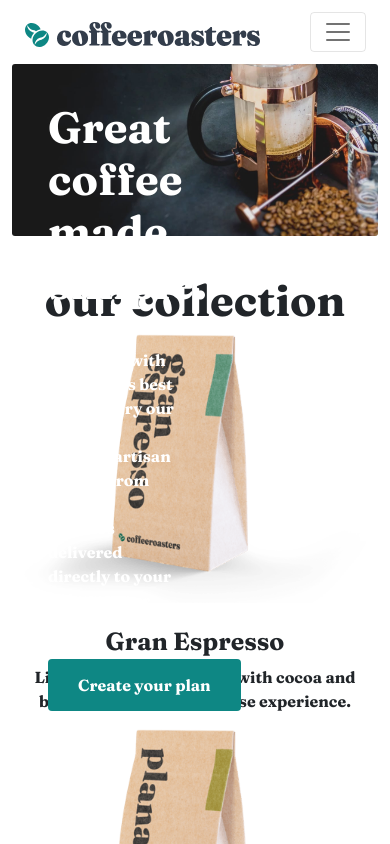
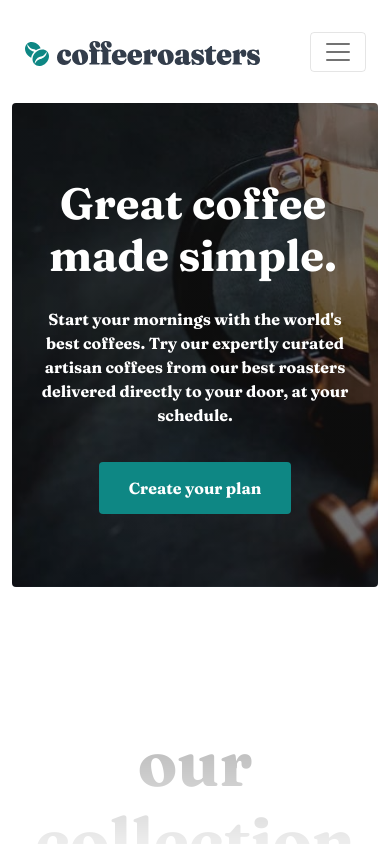
Before and after one commit to GuppyForLife/CoffeeRoastersReact, a React (Create React App) app: page / in a window 390 px wide. Shown: the top 844 px of the page. Built offline with nearby package versions, Linux system fonts and the light colour scheme.

Commit message:
homepage design complete - mobile responsive

```diff
--- a/src/App.css
+++ b/src/App.css
@@ -1,18 +1,23 @@
 @import url('https://fonts.googleapis.com/css2?family=Fraunces:wght@700&display=swap');
+
 .App {
     font-family: 'Fraunces';
+    height: 100%;
 }
 
 .button {
-    background-color: #0e8784; /* Green */
+    background-color: #0e8784;
     border-radius: 4px;
     border: none;
     color: white;
     padding: 14px 30px;
     text-align: center;
     display: inline-block;
-    font-size: 16px;
-  }
+}
+
+.header{
+    margin: 1.5%;
+}
 
 .footer {
     background-color: #333D4B;
@@ -28,6 +33,16 @@
     padding-left: 2%;
 }
 
+
+.home-hero-img{
+    background-image: linear-gradient(rgba(0,0,0,0.5), rgba(0,0,0,0.5)),
+    url('/public/assets/home/desktop/image-hero-coffeepress.jpg');
+    height: 100%;
+    position: relative;
+    background-size: cover;
+    background-position: center;
+    background-repeat: no-repeat;
+}
 .home-jumbotron-header{
     padding-top: 6%;
     padding-left: 6%;
@@ -37,16 +52,22 @@
     padding-top: 2%;
     padding-left: 6%;
     padding-right: 55%;
-    font-size: 16px;
 }
 .home-jumbotron-button{
     margin-left: 6%;
     margin-top: 2%;
+    margin-bottom: 7%;
 }
 
 .collection-spacing{
-    padding-top: 10%;
-    padding-bottom: 10%;
+    padding-top: 15%;
+    padding-bottom: 20%;
+}
+.collection-header{
+    font-size: 183px;
+    background: linear-gradient(rgba(0,0,0,0.3), rgba(0,0,0,0.0));
+    background-clip: text;
+    color: transparent;
 }
 
 .choose-us-par-spacing{
@@ -62,9 +83,17 @@
     padding-top: 10%;
 }
 
-.choose-us-col-color{
+.choose-us-col1{
     background-color: #0e8784;
-    margin-top: -60%;
+    margin-top: -63%;
+}
+.choose-us-col2{
+    background-color: #0e8784;
+    margin-top: -63%;
+}
+.choose-us-col3{
+    background-color: #0e8784;
+    margin-top: -63%;
 
 }
 .choose-us-col-img{
@@ -100,22 +129,6 @@
     padding-left: 5%;
     padding-bottom: 5%;
 }
-.dot {
-    height: 25px;
-    width: 25px;
-    background-color: white;
-    border-style: solid;
-    border-color: #0E8784;
-    border-radius: 50%;
-    border-width: 2px;
-    display: inline-block;
-}
-.h-line{
-      width: 100%;
-      height: 1px;
-      background: #fdd6ba;
-      margin-top: -5%;
-}
 .emptySpaceFor3{
     margin-top: -5%;
 }
@@ -131,3 +144,111 @@
 .howitworks-par{
     padding-right: 13%;
 }
+
+@media screen and (max-width:768px){
+    .App{
+        text-align: center;
+    }
+
+    .header{
+        margin: 6%;
+    }
+
+    .home-jumbotron-header{
+        padding-top: 20%;
+        padding-left: 5%;
+        padding-right: 6%;
+    }
+    .home-jumbotron-text{
+        padding-top: 5%;
+        padding-left: 6%;
+        padding-right: 6%;
+    }
+    .home-jumbotron-button{
+        margin-left: 6%;
+        margin-right: 6%;
+        margin-top: 5%;
+        margin-bottom: 20%;
+    }
+
+    .collection-header{
+        font-size: 65px;
+        margin-bottom: 20%;
+    }
+    .collection-spacing{
+        padding-top: 40%;
+        padding-bottom: 10%;
+    }
+    .collection-col-header{
+        margin-bottom: 5%;
+    }
+    .collection-col-par{
+        margin: 10%;
+        margin-top: 5%;
+        margin-bottom: 30%;
+    }
+
+    .choose-us-par-spacing{
+        padding-left: 10%;
+        padding-right: 10%;
+        padding-top: 5%;
+        padding-bottom: 150%;
+    }
+    .choose-us-heading{
+        padding-top: 15%;
+    }
+    .choose-us-col1{
+        background-color: #0e8784;
+        margin-top: -155%;
+    }
+    .choose-us-col2{
+        background-color: #0e8784;
+        margin-top: -51%;
+    }
+    .choose-us-col3{
+        background-color: #0e8784;
+        margin-top: 0%;
+    }
+
+    .howitworks-header{
+        padding-bottom: 3%;
+        padding-right: 0%;
+    }
+    .howitworks-par{
+        padding-right: 0%;
+    }
+    .howitworks-num{
+        font-size: 75px;
+        padding-top: 10%;
+        padding-bottom: 2%;
+    }
+    .howitworks-row{
+        padding-top: 10%;
+        padding-bottom: 2%;
+    }
+    .howitworks-row2{
+        padding-bottom: 8%;
+    }
+    .howitworks-button-mobile{
+        margin-bottom: 15%;
+    }
+}
+
+@media screen and (min-width:769px){
+    .dot {
+        height: 25px;
+        width: 25px;
+        background-color: white;
+        border-style: solid;
+        border-color: #0E8784;
+        border-radius: 50%;
+        border-width: 2px;
+        display: inline-block;
+    }
+    .h-line{
+        width: 100%;
+        height: 1px;
+        background: #fdd6ba;
+        margin-top: -5%;
+  }
+}
--- a/src/Components/HeaderComponent.js
+++ b/src/Components/HeaderComponent.js
@@ -20,7 +20,7 @@
 
     render(){
         return(
-            <div className='container header' style={{'padding-top':'1%', 'padding-bottom':'1%'}}>
+            <div className='container header' >
             <Navbar light expand='md'>
                 <NavbarBrand>
                     <img src="assets/shared/desktop/logo.svg"/>
--- a/src/Components/HomeComponent.js
+++ b/src/Components/HomeComponent.js
@@ -5,8 +5,8 @@
     return(
         <div className=" col-md-3">
             <img src={coffee.image} className=" img-fluid" /><br></br><br></br>
-            <h2 className=" text-center">{coffee.title}</h2>
-            <p className="text-center">{coffee.description}</p>
+            <h2 className=" text-center collection-col-header display-6">{coffee.title}</h2>
+            <p className="text-center collection-col-par">{coffee.description}</p>
         </div>
     );
 }
@@ -17,19 +17,18 @@
 
     return(
         <div className="container">
-            <div className="card text-white border-0" style={{'padding-bottom':'1%'}} >
-                <img src="assets/home/desktop/image-hero-coffeepress.jpg" className="card-img" />
-                <div className="card-img-overlay">
-                    <h1 className="card-title display-1 home-jumbotron-header">Great coffee made simple.</h1>
-                    <p className="card-text home-jumbotron-text">Start your mornings with the world's best coffees. Try our expertly curated artisan coffees from our best roasters delivered directly to your door, at your schedule.</p>
-                    <button type="button" className="button home-jumbotron-button">Create your plan</button>
+            <div className=" home-hero-img rounded">
+                <div className="text-white">
+                    <h1 className=" home-jumbotron-header display-1">Great coffee made simple.</h1>
+                    <p className="home-jumbotron-text ">Start your mornings with the world's best coffees. Try our expertly curated artisan coffees from our best roasters delivered directly to your door, at your schedule.</p>
+                    <button type="button" className=" button home-jumbotron-button" >Create your plan</button>
                 </div>
             </div>
             <div className=" container-fluid">
                 <div className="row collection-spacing">
                     <div className="col">
-                        <h1 className="text-center display-1">our collection</h1>
-                        <div className="row">
+                        <h1 className="text-center collection-header">our collection</h1>
+                        <div className="row" style={{'marginTop':'-7%'}}>
                             <RenderCoffee coffee={coffeeCollection[0]} />
                             <RenderCoffee coffee={coffeeCollection[1]} />
                             <RenderCoffee coffee={coffeeCollection[2]} />
@@ -40,7 +39,7 @@
             </div>
             <div className="container-fluid">
                 <div className="row">
-                    <div className="col rounded text-center choose-us-col       text-white ">
+                    <div className="col rounded text-center choose-us-col text-white ">
                         <h1 className=" choose-us-heading">Why choose us?</h1>
                         <p className="choose-us-par-spacing">A large part of our role is choosing which particular coffees will be featured in our range. This means working closely with the best coffee growers to give you a more impactful experience on every level.</p>
                     </div>
@@ -49,21 +48,21 @@
             <div className=" container-fluid">
                 <div className="row text-center text-white choose-us-card-row ">
                     <div className="col-md">
-                        <div className="choose-us-col-color rounded">
+                        <div className="choose-us-col1 rounded">
                             <img src="assets/home/desktop/icon-coffee-bean.svg" className=" img-fluid choose-us-col-img"/>
                             <h5 className=" choose-us-col-header">Best Quality</h5>
                             <p className=" choose-us-col-par">Discover an endless variety of the world's best artisan coffee from each of our roasters.</p>
                         </div>
                     </div>
                     <div className="col-md">
-                        <div className="choose-us-col-color rounded">
+                        <div className="choose-us-col2 rounded">
                             <img src="assets/home/desktop/icon-gift.svg" className=" img-fluid choose-us-col-img"/>
                             <h5 className=" choose-us-col-header">Exclusive Benefits</h5>
                             <p className=" choose-us-col-par">Special offers and swag when you subscribe, including 30% off your first shipment.</p>
                         </div>
                     </div>
                     <div className="col-md">
-                        <div className="choose-us-col-color rounded">
+                        <div className="choose-us-col3 rounded">
                             <img src="assets/home/desktop/icon-truck.svg" className=" img-fluid choose-us-col-img-truck"/>
                             <h5 className=" choose-us-col-header">Free shipping</h5>
                             <p className=" choose-us-col-par">We cover the cost and coffee is delivered fast. Peak freshness: guaranteed.</p>
@@ -79,26 +78,26 @@
                     <div className="col-md">
                         <span className="dot"></span>
                         <div className="h-line"></div>
-                        <h1 className=" display-3 howitworks-num">01</h1>
+                        <h1 className=" howitworks-num">01</h1>
                         <h2 className=" howitworks-header">Pick your coffee</h2>
                         <p className=" howitworks-par">Select from our evolving range of artisan coffees. Our beans are ethically sourced and we pay fair prices for them. There are new coffees in all profiles every month for you to try out.</p>
                     </div>
                     <div className="col-md">
                         <span className="dot"></span>
                         <div className="h-line"></div>
-                        <h1 className=" display-3 howitworks-num">02</h1>
+                        <h1 className="howitworks-num">02</h1>
                         <h2 className=" howitworks-header">Choose the frequency</h2>
                         <p className=" howitworks-par">Customize your order frequency, quantity, even your roast style and grind type. Pause, skip, or cancel your subscription with no commitment through our online portal.</p>
                     </div>
                     <div className="col-md">
                         <span className="dot"></span>
                         <div className=" emptySpaceFor3"></div>
-                        <h1 className=" display-3 howitworks-num">03</h1>
+                        <h1 className=" howitworks-num">03</h1>
                         <h2 className=" howitworks-header">Receive and enjoy!</h2>
                         <p className=" howitworks-par">We ship your package within 48 hours, freshly roasted. Sit back and enjoy award-winning word-class coffees curated to provide a distinct tasting experience.</p>
                     </div>
                 </div>
-                <div className="row choose-us-card-row">
+                <div className="row choose-us-card-row howitworks-button-mobile">
                     <div className=" col-md-3">
                         <button type="button" className="button">Create your plan</button>
                     </div>
```
